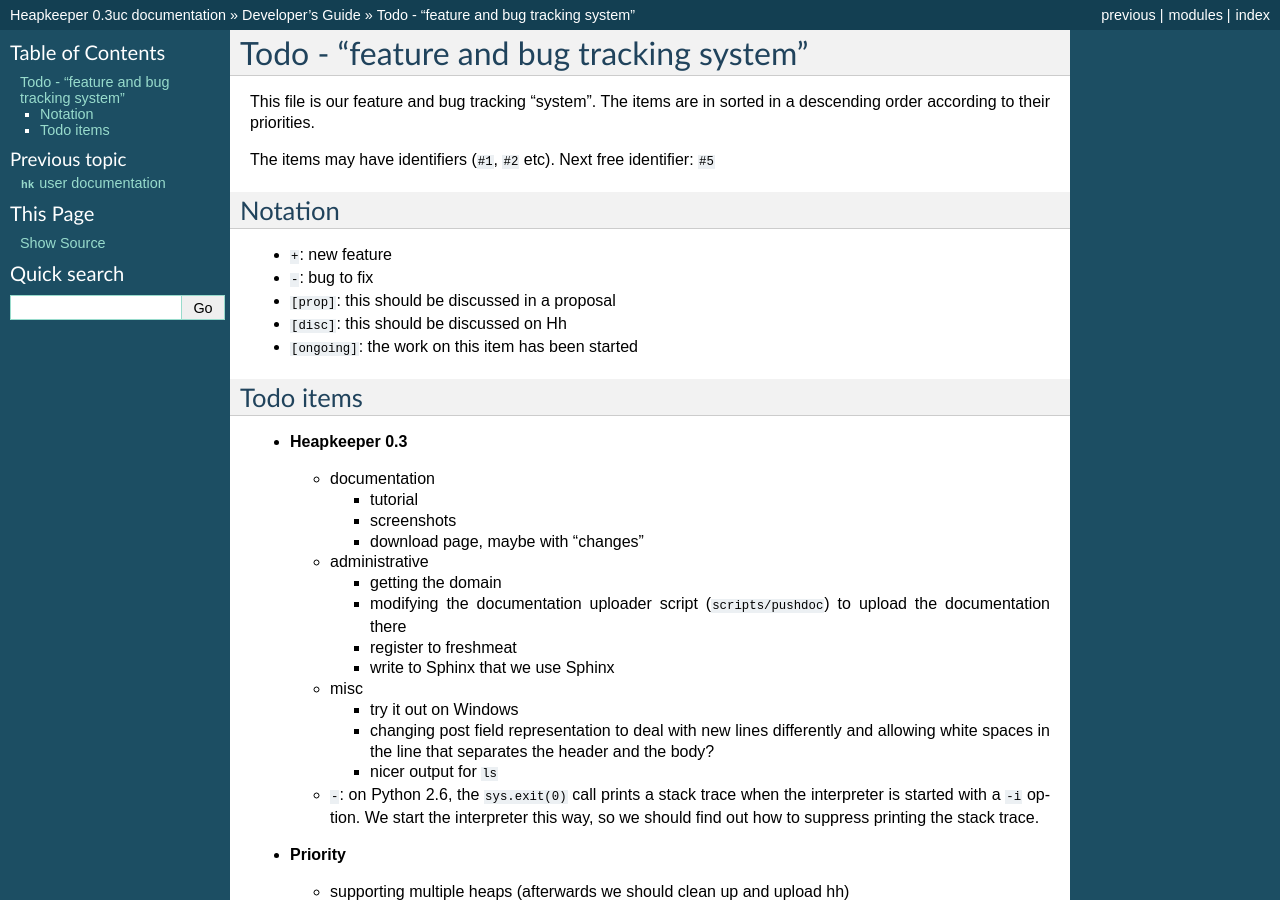
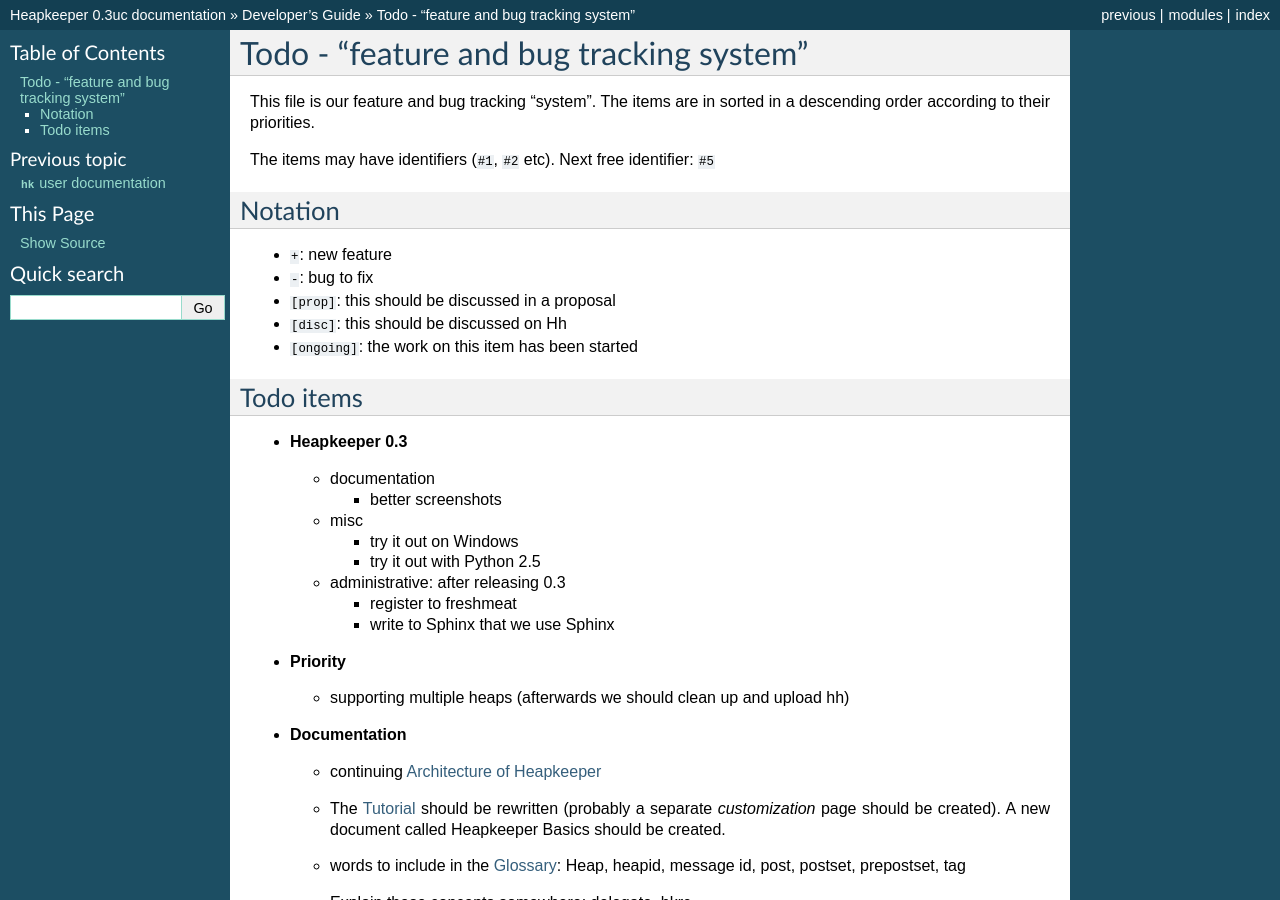
Before and after one commit to hcs42/heapkeeper-old, a Sphinx documentation site: the page built from doc/todo.rst, in a window 1280 px wide and 900 px high. Built offline with Sphinx 7.4.7, drawn with Linux system fonts in a browser that asks for light colours.

Commit message:
Todo: short term tasks reorganized

```diff
--- a/doc/todo.rst
+++ b/doc/todo.rst
@@ -23,28 +23,17 @@ Todo items
 
   * documentation
 
-    * tutorial
-    * screenshots
-    * download page, maybe with "changes"
-
-  * administrative
-
-    * getting the domain
-    * modifying the documentation uploader script (``scripts/pushdoc``) to
-      upload the documentation there
-    * register to freshmeat
-    * write to Sphinx that we use Sphinx
+    * better screenshots
 
   * misc
 
     * try it out on Windows
-    * changing post field representation to deal with new lines differently and
-      allowing white spaces in the line that separates the header and the body?
-    * nicer output for ``ls``
+    * try it out with Python 2.5
 
-  * ``-``: on Python 2.6, the ``sys.exit(0)`` call prints a stack trace when
-    the interpreter is started with a ``-i`` option. We start the interpreter
-    this way, so we should find out how to suppress printing the stack trace.
+  * administrative: after releasing 0.3
+
+    * register to freshmeat
+    * write to Sphinx that we use Sphinx
 
 * **Priority**
 
```
